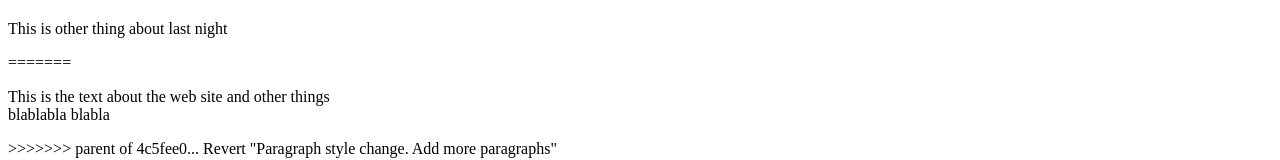
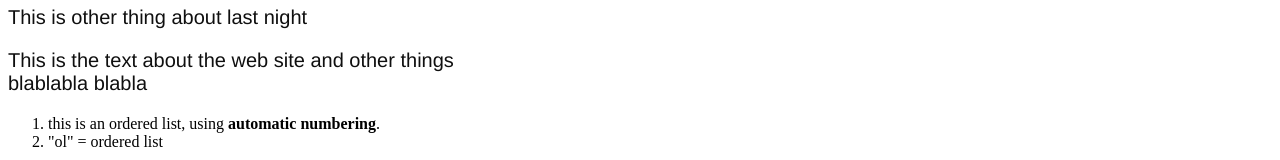
Before and after one commit to Grispi/web-project, a plain HTML site: page index.html in a window 1280 px wide. Shown: the part 208-368 px from the top of the page. Drawn offline with Linux system fonts and the light colour scheme.

Commit message:
fix problems with merge branches

```diff
--- a/css/styles.css
+++ b/css/styles.css
@@ -2,15 +2,11 @@ h1{
   color:red;
   font-size: 20px;
 }
-<<<<<<< HEAD
-p{ font-family: 'Arial';
-font-size: 50px;
-color:red;}
-=======
-p{ font-family: 'helvetica';
-font-size: 30px;
-color:#ffff00;}
->>>>>>> parent of 4c5fee0... Revert "Paragraph style change. Add more paragraphs"
+
+p{ font-family:  'helvetica', 'Arial';
+font-size: 20px;
+color:#0f0f0f;}
+
 h2{font-size: 20px; }
 img{
   width:200px;
--- a/index.html
+++ b/index.html
@@ -10,13 +10,14 @@
   <h1>Hello World</h1>
   <img src="https://pbs.twimg.com/profile_images/607017358536798208/5hLIhSRd_400x400.png">
 </div>
-<<<<<<< HEAD
+<div>
 <p>This is other thing about last night</p>
-=======
+</div>
 
-<div><p>This is the text about the web site and other things</br> blablabla blabla </p>
+<div>
+  <p>This is the text about the web site and other things</br> blablabla blabla </p>
 </div>
->>>>>>> parent of 4c5fee0... Revert "Paragraph style change. Add more paragraphs"
+
 <div id="col-md-6 col-sm-6 col-xs-6 list">
       <ol>
         <li>this is an ordered list, using <strong>automatic numbering</strong>.</li>
```
